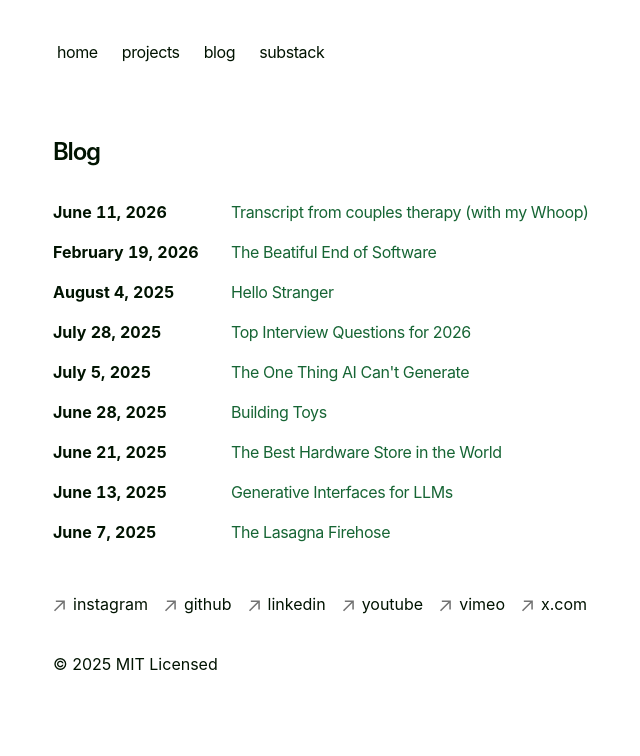
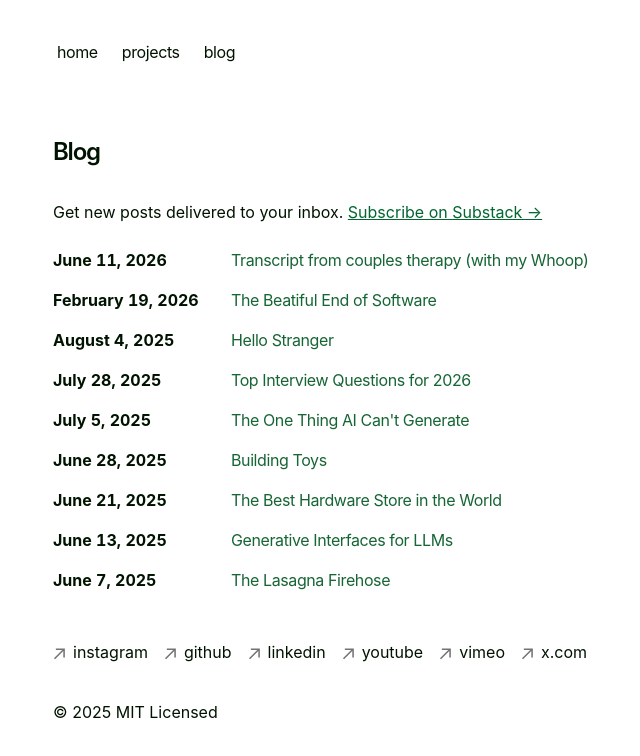
Before and after one commit to williamldennis/portfolio, a Next.js app: page /blog in a window 1280 px wide. Shown: the top 756 px of the page, without its empty margins (299-939 px from the left). Built offline with nearby package versions, Linux system fonts and the light colour scheme.

Commit message:
Move Substack CTA to blog page, remove subscribe tab

```diff
--- a/app/blog/page.tsx
+++ b/app/blog/page.tsx
@@ -9,6 +9,17 @@ export default function Page() {
   return (
     <section>
       <h1 className="font-semibold text-2xl mb-8 tracking-tighter">Blog</h1>
+      <p className="mb-6 text-neutral-600 dark:text-neutral-400">
+        Get new posts delivered to your inbox.{' '}
+        <a
+          href="https://willydennis.substack.com/subscribe"
+          target="_blank"
+          rel="noopener noreferrer"
+          className="text-green-800 hover:text-green-600 underline"
+        >
+          Subscribe on Substack →
+        </a>
+      </p>
       <BlogPosts />
     </section>
   )
--- a/app/components/nav.tsx
+++ b/app/components/nav.tsx
@@ -10,9 +10,7 @@ const navItems = {
   '/blog': {
     name: 'blog',
   },
-  '/subscribe': {
-    name: 'substack',
-  },
+
 }
 
 export function Navbar() {
--- a/app/subscribe/page.tsx
+++ /dev/null
@@ -1,25 +0,0 @@
-export const metadata = {
-  title: 'Subscribe',
-  description: 'Subscribe to get new posts delivered to your inbox.',
-}
-
-export default function SubscribePage() {
-  return (
-    <section>
-      <h1 className="font-semibold text-2xl mb-8 tracking-tighter">
-        Subscribe
-      </h1>
-      <p className="mb-8">
-        Get new posts delivered straight to your inbox. No spam, unsubscribe anytime.
-      </p>
-      <a
-        href="https://willydennis.substack.com/subscribe"
-        target="_blank"
-        rel="noopener noreferrer"
-        className="inline-block px-6 py-3 bg-neutral-900 text-white rounded-md hover:bg-neutral-700 transition-colors dark:bg-neutral-100 dark:text-neutral-900 dark:hover:bg-neutral-300"
-      >
-        Subscribe on Substack →
-      </a>
-    </section>
-  )
-}
```
